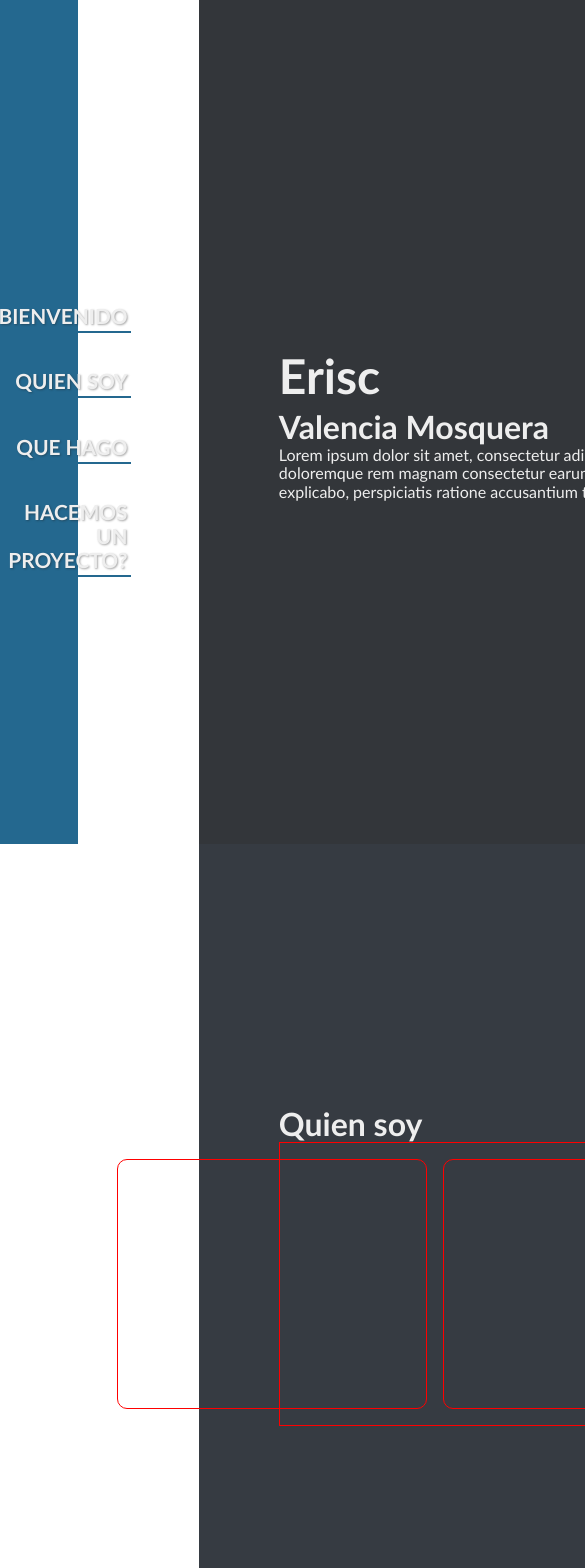
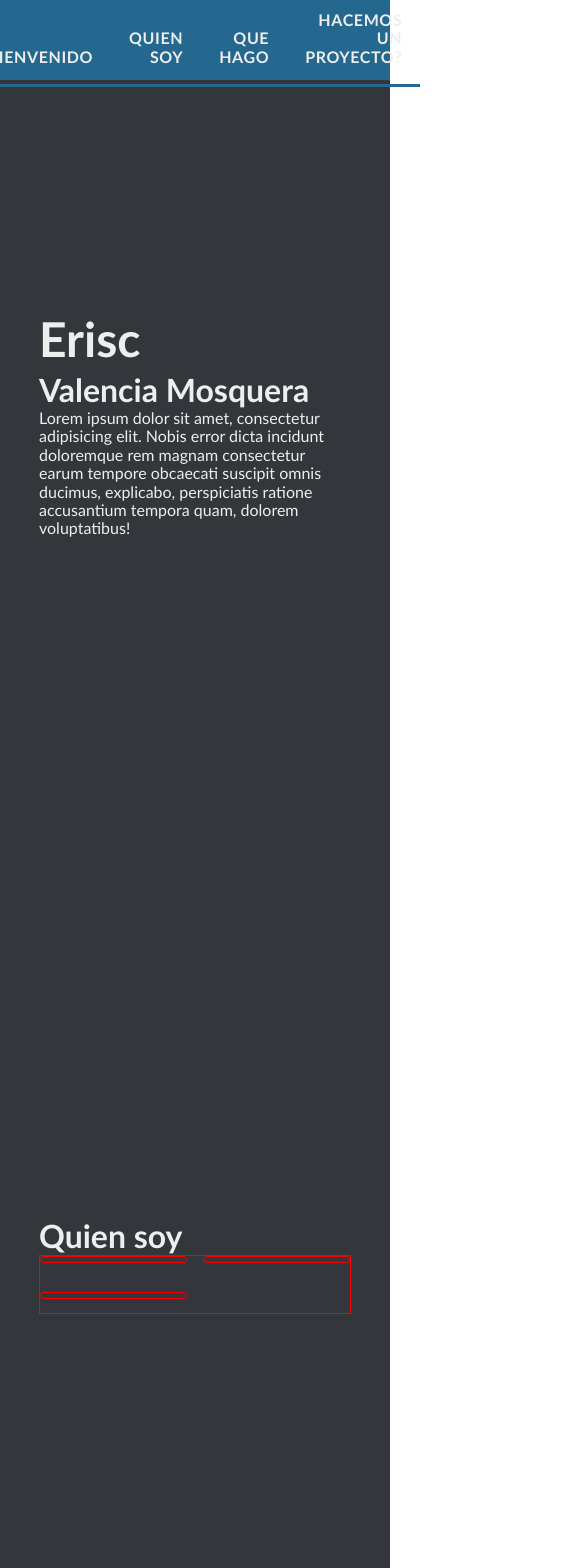
Before and after one commit to Hikotsuoficial/spa-practica, a Vue app: page / in a window 390 px wide. Shown: the top 1568 px of the page, 585 px wide, since content can reach past the window. Built offline with nearby package versions, Linux system fonts and the light colour scheme.

Commit message:
working in responsive design

```diff
--- a/src/App.vue
+++ b/src/App.vue
@@ -1,7 +1,14 @@
 <template>
+<div class="general-container">
   <router-view/>
+</div>
 </template>
 
 <style lang="scss">
 @import '@/assets/styles/main.scss';
+
+.general-container{
+  width: 100%;
+  // border: var(--box-viewer);
+}
 </style>
--- a/src/assets/styles/c-generic/_normalize.scss
+++ b/src/assets/styles/c-generic/_normalize.scss
@@ -431,7 +431,7 @@
   }
 
 
-*{
+*, *:before, *::after{
     box-sizing: border-box;
     margin:0;
     padding:0;
--- a/src/assets/styles/c-generic/_vars.scss
+++ b/src/assets/styles/c-generic/_vars.scss
@@ -28,6 +28,7 @@
 
     --font-color-1: #eeeeee;
     --font-color-2: #33363a;
+
 }
 
 
--- a/src/components/views/HomeView.vue
+++ b/src/components/views/HomeView.vue
@@ -23,17 +23,17 @@
         </section>
       </div>
       <div class="wall-2" id="cards">
-        <section class="wall-content" >
+        <section class="wall-content">
           <h2 class="subtitle-text">Quien soy</h2>
           <div class="card-container-section">
             <section class="card-item">
-              <img src="" alt="">
+              <img src="" alt="" />
             </section>
             <section class="card-item">
-              <img src="" alt="">
+              <img src="" alt="" />
             </section>
             <section class="card-item">
-              <img src="" alt="">
+              <img src="" alt="" />
             </section>
           </div>
         </section>
@@ -71,56 +71,121 @@ export default defineComponent({
 </script>
 
 <style lang="scss">
-@import '@/assets/styles/main.scss';
+@import "@/assets/styles/main.scss";
 
-.theme-blue{
-  display: grid;
+.theme-blue {
+  // display: grid;
+
+  @media screen and (max-width: 1024px) {
+    grid-template-columns: 1fr;
+  }
+  @media screen and (max-width: 768px) {
+    grid-template-columns: 1fr;
+  }
+  @media screen and (max-width: 425px) {
+    grid-template-columns: 1fr;
+  }
+  @media screen and (max-width: 320px) {
+    grid-template-columns: 1fr;
+  }
 }
 
 .aside-menu {
-  height: 100%;
+  height: 100vh;
   width: 20%;
   background: var(--color-wall-1);
   position: fixed;
+  z-index: 12;
+
+  @media screen and (max-width: 1024px) {
+    height: 80px;
+    width: 100%;
+  }
 }
 
 .main-nav {
   height: 100%;
   width: 100%;
   @include center-items();
+  // justify-content: flex-end;
 }
 
-.main-menu{
+.main-menu {
   list-style: none;
-  padding: var(--padding-boxes);
+  width: 100%;
+  // padding: var(--padding-boxes);
 
-}
-
-.main-menu .nav-link{
-  font-size: 1.3rem;
-  margin-top: 2.1rem;
-  margin-left: 3rem;
-  text-align: right;
-  font-weight: 700;
-  border-bottom:2px solid var(--color-wall-1);
-  text-shadow: var(--text-shadow-1);
-  padding: 3px;
-
-  &:hover{
-    border-bottom:2px solid var(--color-wall-3);
+  @media screen and (max-width: 1024px) {
+    display: flex;
+    justify-content:center;
+    align-items: flex-end;
   }
 }
 
-.nav-link a{
+.main-menu .nav-link {
+  // margin-left: 3rem;
+  text-align: right;
+  font-weight: 700;
+  // text-shadow: var(--text-shadow-1);
+  padding: 18px;
+  border-bottom: 3px solid var(--color-wall-1);
+  transition: 0.3s;
+
+  &:hover {
+    background: linear-gradient(
+      90deg,
+      rgba(36, 104, 143, 1) 0%,
+      rgba(51, 54, 58, 1) 50%,
+      rgba(51, 54, 58, 1) 100%
+    );
+  }
+
+  @media screen and (max-width: 1024px) {
+  &:hover {
+    background: linear-gradient(
+      180deg,
+      rgba(36, 104, 143, 1) 0%,
+      rgba(51, 54, 58, 1) 50%,
+      rgba(51, 54, 58, 1) 100%
+    );
+  }
+  }
+}
+
+.nav-link a {
   text-decoration: none;
   color: var(--font-color-1);
+  // position: relative;
+  font-size: 1.2rem;
+  letter-spacing: 0.6px;
+
+  &::after {
+    content: "";
+    background: red;
+    height: 5px;
+    width: 10%;
+    right: 0;
+    bottom: -10px;
+    transition: 0.4s;
+  }
+
+  &:after::after {
+    width: 100%;
+  }
+
+  @media screen and (max-width: 768px) {
+    font-size: 1rem;
+  }
 }
 
 .info-section {
   margin-left: 20%;
   height: 100vh;
-  width: 80%;
   z-index: 10;
+
+  @media screen and (max-width: 1024px) {
+    margin-left: 0;
+  }
 }
 
 .wall-1 {
@@ -136,7 +201,7 @@ export default defineComponent({
   width: 100%;
   @include center-items();
   color: var(--font-color-1);
-  background-color: var(--color-wall-3);
+  background-color: var(--color-wall-4);
 }
 
 .wall-content {
@@ -144,29 +209,34 @@ export default defineComponent({
   width: 80%;
 }
 
-.title-text{
+.title-text {
   font-size: var(--titles-big);
   @include reset-padding-margin();
 }
 
-.subtitle-text{
-  font-size: var(--subttitles) ;
+.subtitle-text {
+  font-size: var(--subttitles);
 }
 
-.card-container-section{
+.card-container-section {
   border: var(--box-viewer);
-  padding: var(--padding-boxes);
   display: grid;
-  grid-template-columns: repeat(3, 310px);
+  grid-template-columns: repeat(3, 1fr);
   grid-template-rows: 1fr;
   justify-content: center;
   gap: var(--padding-boxes);
+
+  @media screen and (max-width: 1024px) {
+    grid-template-columns: repeat(2, 1fr);
+  }
+  @media screen and (max-width: 768px) {
+    grid-template-columns: repeat(2, 1fr);
+  }
 }
 
-.card-item{
-  height: 250px;
+.card-item {
+  height: 33%;
   border: var(--box-viewer);
   border-radius: var(--border-radius);
 }
-
 </style>
```
